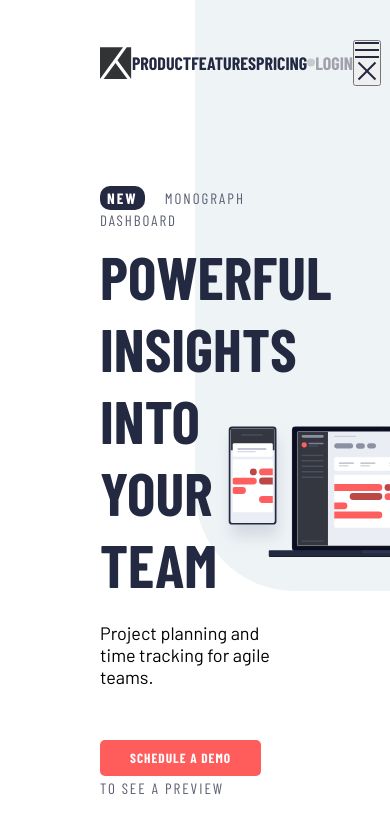
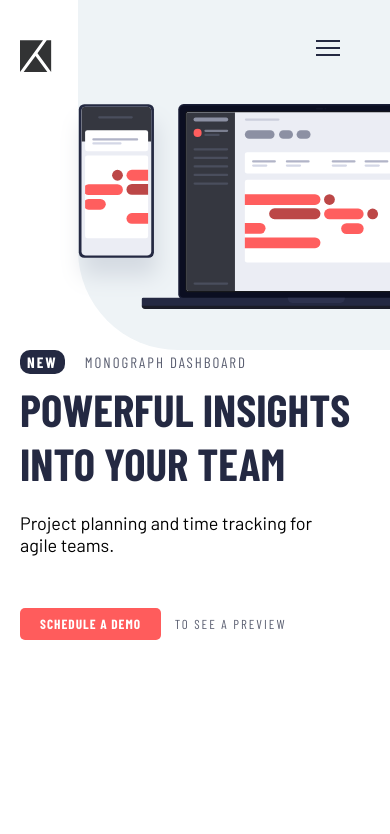
Before and after one commit to Diarrah/FEM-Project-Tracking, a plain HTML site: page index.html in a window 390 px wide. Drawn offline with nearby package versions, Linux system fonts and the light colour scheme.

Commit message:
Media query styling

```diff
--- a/styles.css
+++ b/styles.css
@@ -40,14 +40,14 @@ body::after {
     position: absolute;
     top: 0; right: 0;
     z-index: -1;
-    height: 70vh; width: 50vw;
+    height: 450px; width: 55vw;
     border-bottom-left-radius: 100px;
 }
 
 main {
     display: flex;
     align-items: center;
-    height: calc(100vh - 112px);
+    height: calc(100vh - 150px);
 }
 
 .container {
@@ -59,7 +59,9 @@ main {
 }
 
 /* Navbar */
-.navbar { padding: 40px 100px; }
+.navbar {
+    padding: 0px 100px;
+    margin: 40px 0; }
 
 .navbar__links {
     width: 300px;
@@ -86,7 +88,17 @@ a:hover { text-decoration: underline; }
     transform: translateY(80%);
 }
 
-.mobile__menu { display: none; }
+/* Mobile Navigation Styling */
+.mobile__nav {
+    display: none;
+    border: none;
+    background-color: transparent;
+    z-index: 3;
+    cursor: pointer;
+}
+.mobile__nav:focus { outline: none; }
+
+.show .navbar__links { transform: translateX(0); }
 
 /* Main Content */
 .main__content,
@@ -122,13 +134,106 @@ small {
 .btn:focus { outline: none; }
 .btn:hover { opacity: 0.7; }
 
-
 /* Big Image */
 .img__container {
     position: fixed;
     right: 0;
 }
-.devices__img {
-    max-width: 100%;
-    transform: scale(1.5) translateX(20%);
+.devices__img { height: 441px; width: 912px; }
+
+/* MQs */
+@media screen and (min-width: 2100px) {
+    .main__content { padding-left: 300px; }
+    .navbar { padding: 0 400px; }
 }
+
+@media screen and (max-width: 942px) {
+    .container { padding-left: 50px; }
+    .navbar { padding: 0px 50px; }
+}
+
+@media screen and (max-width: 800px) {
+    body::after { height: 350px; width: 80vw; }
+
+    .container {
+        flex-direction: column-reverse;
+        align-items: start;
+    }
+
+    .navbar { flex-direction: row; }
+    .navbar__links {
+        background-color: #fff;
+        position: absolute;
+        z-index: 2;
+        flex-direction: column;
+        padding-top: 25px;
+        top: 100px; left: 20px;
+        width: calc(100% - 40px);
+        box-shadow: 0 5px 10px rgba(0, 0, 0, 0.2);
+        transform: translateX(-120%);
+        transition: transform 0.8s ease;
+    }
+
+    .navbar__links li {
+        margin-bottom: 20px;
+        text-align: center;
+        letter-spacing: 2px;
+    }
+    .navbar__links li:last-of-type { padding-top: 15px; }
+
+    .circle {
+        border-radius: 0%;
+        height: 1px; width: 80%;
+        align-self: center;
+    }
+
+    .mobile__nav { display: block; }
+
+    .hamburger { display: block; }
+    .show .hamburger { display: none; }
+
+    .close__out { display: none; }
+    .show .close__out { display: block; }
+
+    .main__content,
+    .img__container { max-width: 85vw; }
+
+    .main__content {
+        position: absolute;
+        top: 500px;
+        margin-bottom: 30px; }
+
+    p { max-width: 100%; }
+
+    .img__container {
+        position: absolute;
+        top: 70px;
+        padding: 30px 0;
+        overflow: hidden; }
+
+    .devices__img {
+        height: 371px; width: 768px;
+        transform: translateX(10%);
+    }
+}
+
+@media screen and (max-width: 600px) {
+    .devices__img { height: 278px; width: 576px; }
+    .main__content { top: 420px; }
+}
+
+@media screen and (max-width: 425px) {
+    h1 { font-size: 45px; }
+    .container { padding-left: 20px; }
+    .btn {
+        margin-right: 10px;
+        padding: 8px 20px;
+    }
+
+    .main__content { top: 350px; }
+    .main__content small:last-of-type { font-size: 13px; }
+
+    .devices__img {
+        height: 209px; width: 432px;
+        transform: translateX(0); }
+    }
```
